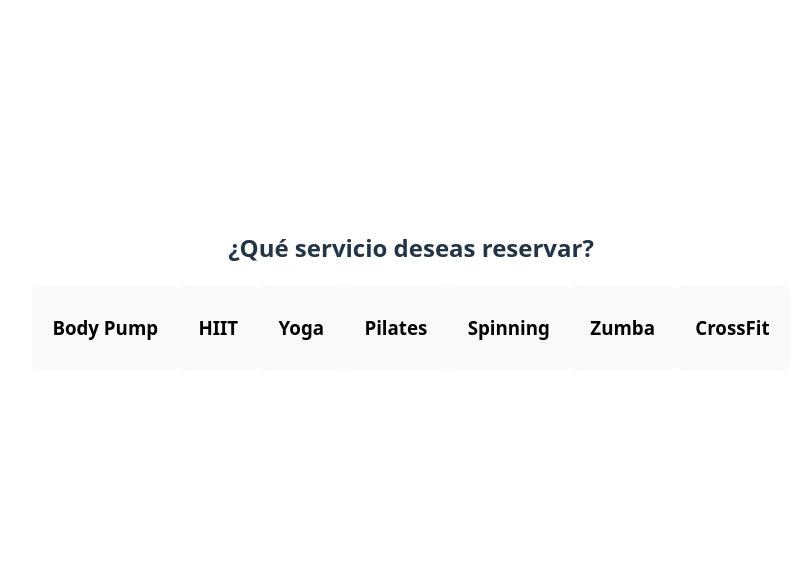
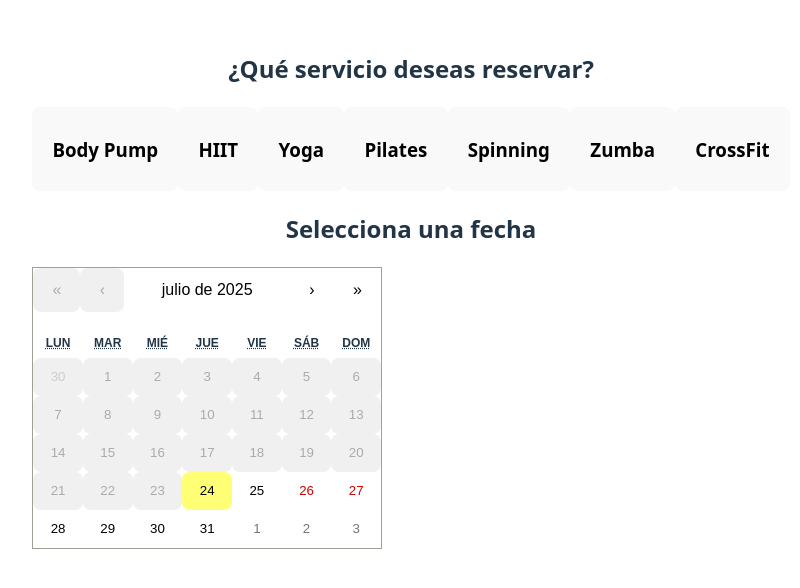
Before and after one commit to vandeson2/Sistema-de-reservas, a React (Vite) app: page / in a window 1280 px wide. Shown: the part 110-698 px from the top of the page, without its empty margins (229-1029 px from the left). Built offline with nearby package versions, Linux system fonts and the light colour scheme.

Commit message:
Añadido componente calendarPicker

```diff
--- a/package.json
+++ b/package.json
@@ -11,6 +11,7 @@
   },
   "dependencies": {
     "react": "^19.1.0",
+    "react-calendar": "^6.0.0",
     "react-dom": "^19.1.0"
   },
   "devDependencies": {
--- a/src/App.jsx
+++ b/src/App.jsx
@@ -1,12 +1,13 @@
 import { useState } from 'react'
 import './App.css'
 import ServiceSelector from './components/ServiceSelector'
+import CalendarPicker from './components/CalendarPicker'
 
 function App() {
   const [selectedService, setSelectedService] = useState(null)
 
   return (
-
+   <>
  <div>
      {!selectedService ? (
        <ServiceSelector onSelect={setSelectedService} />
@@ -19,6 +20,8 @@ function App() {
       </div>
      )}
  </div>
+ <CalendarPicker onDateSelect={(date) => console.log("Fecha elegida",date)} />
+</>
   )
 }
 
--- /dev/null
+++ b/src/components/CalendarPicker.jsx
@@ -0,0 +1,43 @@
+import Calendar from "react-calendar";
+import "react-calendar/dist/Calendar.css"; // Estilos del calendario
+import  { useState } from "react";
+
+export default function CalendarPicker({onDateSelect}){
+    const [selectedDate, setSelectedDate] =  useState(null);
+
+    const handleDateChange = (date) => {
+        setSelectedDate(date); //guarda la fecha en el estado
+        onDateSelect(date); //envia la fecha seleccionada al componente padre
+    };
+
+    return(
+        <div className="p-4 bg-hite shadow rounded-lg">
+            <h2 className="text-xl font-semibold mb-4 text-center">
+                Selecciona una fecha
+            </h2>
+            <div className="flex justify-center">
+                <Calendar
+                    onChange={handleDateChange}
+                    value={selectedDate}
+                    minDate={new Date()} // No se puede seleccionar fechas pasadas
+                    locale="es-ES"
+                />
+            </div>
+
+            {selectedDate && (
+                <p className="mt-4 text-center text-green-700 font-medium">
+                    Has seleccionado: {" "}
+                    <span className="font-semibold">
+                        {selectedDate.toLocaleDateString("es-ES", {
+                            weekday: "long",
+                            year: "numeric",
+                            month: "long",
+                            day: "numeric"
+                        })}
+                    </span>
+                </p>
+            )}
+
+        </div>
+    )
+}
```
Also changed, not shown: 1 other file (tests, documents, lock files or other folders).
